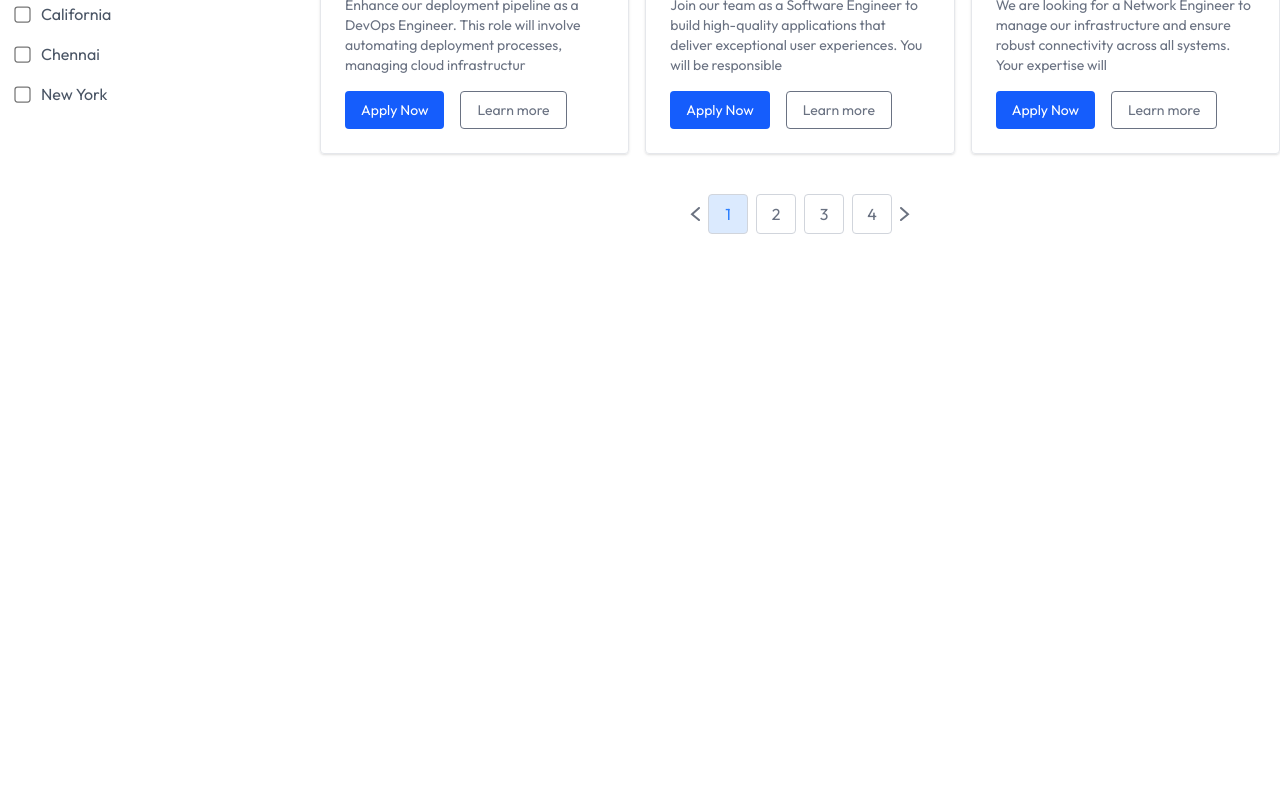
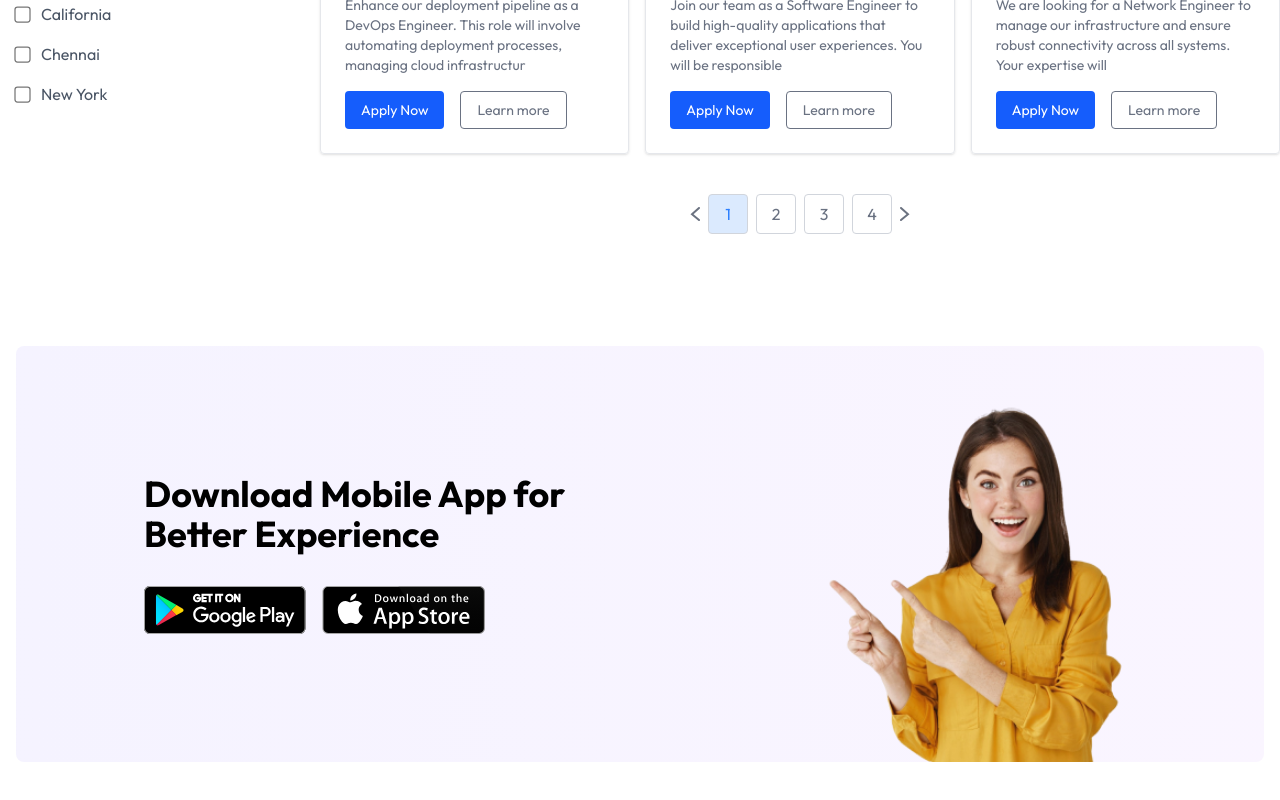
Before and after one commit to siddhant-097/Job-Portal, a React app in the folder client/: page / in a window 1280 px wide. Shown: the part 1164-1964 px from the top of the page. Before the commit the page ends 1430 px from the top, so only its background shows below. Built offline with nearby package versions, Linux system fonts and the light colour scheme; no server answers; the HTML template or start-up script is replaced by a standard one.

Commit message:
feat: Added AppDownload section at bottom

```diff
--- /dev/null
+++ b/client/src/components/AppDownload.jsx
@@ -0,0 +1,25 @@
+import React from 'react'
+import { assets } from '../assets/assets'
+
+const AppDownload = () => {
+  return (
+    <div className='container px-4 2xl:px-20 mx-auto my-20'>
+        <div className='relative bg-linear-to-r from-violet-50 to-purple-50 p-12 sm:p-24 lg:p-32 rounded-lg'>
+            <div>
+                <h1 className='text-2xl sm:text-4xl font-bold mb-8 max-w-md'>Download Mobile App for Better Experience</h1>
+                <div className='flex gap-4'>
+                    <a href="#" className='inline-block'>
+                        <img className='h-12' src={assets.play_store} alt="" />
+                    </a>
+                    <a href="#" className='inline-block'>
+                        <img className='h-12' src={assets.app_store} alt="" />
+                    </a>
+                </div>
+                <img className='absolute w-80 right-0 bottom-0 mr-32 max-lg:hidden' src={assets.app_main_img} alt="" />
+            </div>
+        </div>
+    </div>
+  )
+}
+
+export default AppDownload
--- a/client/src/pages/Home.jsx
+++ b/client/src/pages/Home.jsx
@@ -2,6 +2,7 @@
 import Navbar from '../components/Navbar'
 import Hero from '../components/Hero'
 import JobListing from '../components/JobListing'
+import AppDownload from '../components/AppDownload'
 
 const Home = () => {
   return (
@@ -9,6 +10,7 @@
       <Navbar />
       <Hero />
       <JobListing />
+      <AppDownload />
     </div>
   )
 }
```
